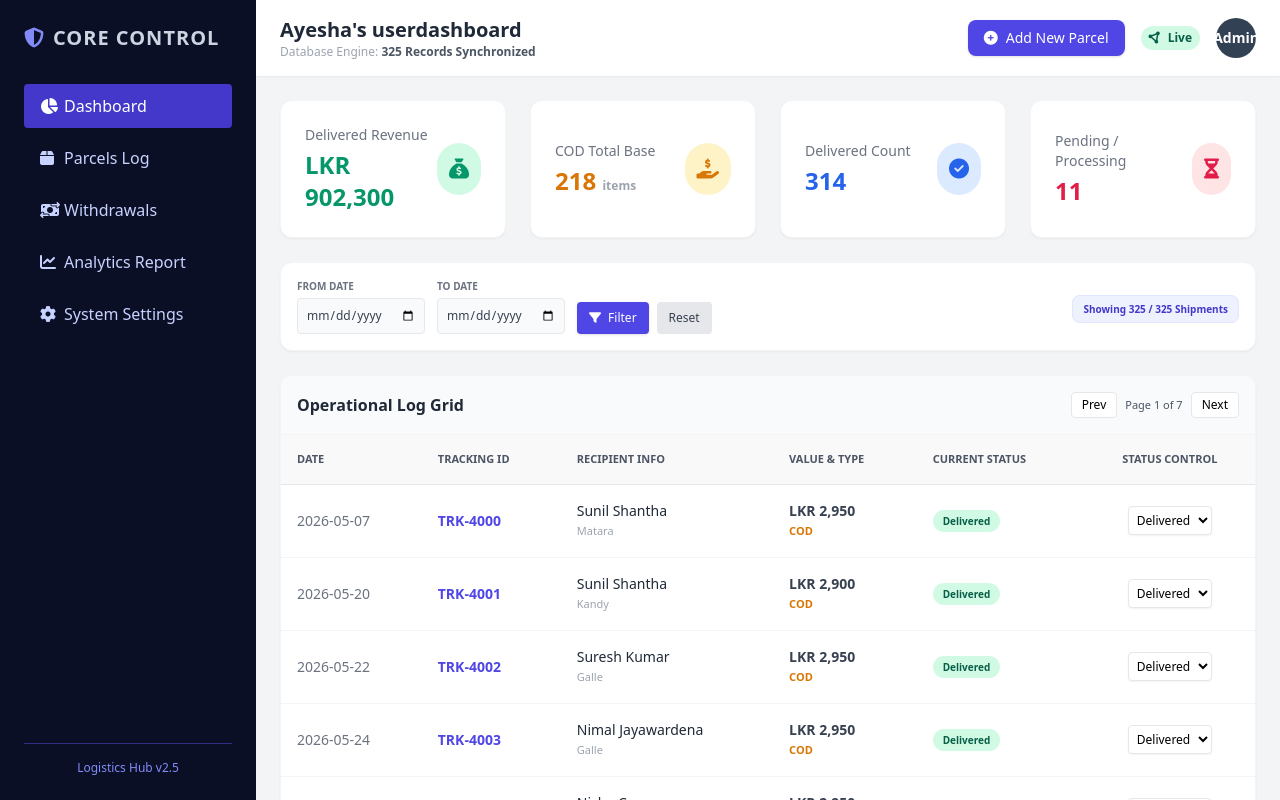
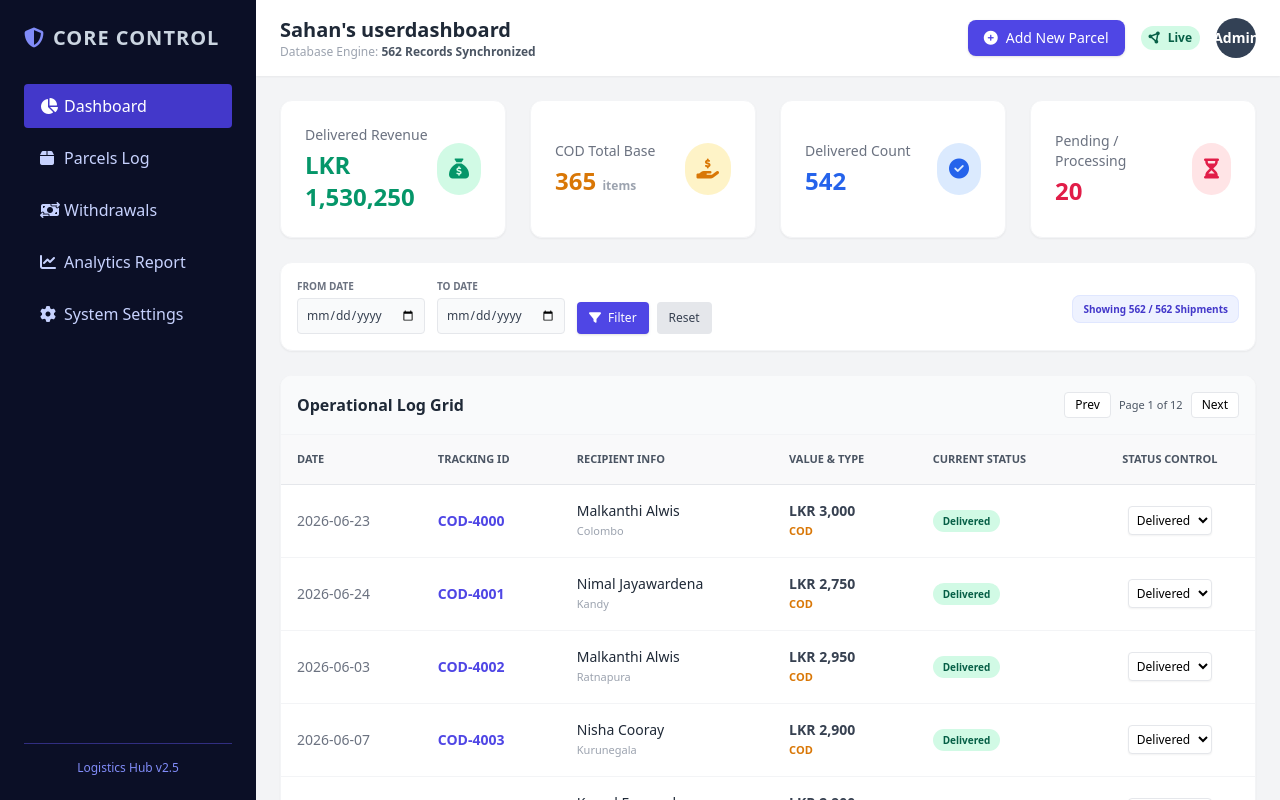
Before and after one commit to sadillithsuka-tech/courier, a plain HTML site: page index.html in a window 1280 px wide. Both pictures are taken after a click on the button "Dashboard". Drawn offline with nearby package versions, Linux system fonts and the light colour scheme.

Commit message:
Update index.html

```diff
--- a/index.html
+++ b/index.html
@@ -3,7 +3,7 @@
 <head>
     <meta charset="UTF-8">
     <meta name="viewport" content="width=device-width, initial-scale=1.0">
-    <title>Ayesha's Userdashboard</title>
+    <title>Courier Userdashboard</title>
     <script src="https://cdn.tailwindcss.com"></script>
     <link rel="stylesheet" href="https://cdnjs.cloudflare.com/ajax/libs/font-awesome/6.4.0/css/all.min.css">
     <style>
@@ -55,8 +55,8 @@
                         <i class="fa-solid fa-bars text-xl"></i>
                     </button>
                     <div>
-                        <h2 class="text-lg md:text-xl font-semibold text-gray-800" id="header-title">Ayesha's userdashboard</h2>
-                        <p class="text-[10px] md:text-xs text-gray-400">Database Engine: <span class="font-bold text-gray-600" id="db-total-records">325 Records Synchronized</span></p>
+                        <h2 class="text-lg md:text-xl font-semibold text-gray-800" id="header-title">Userdashboard</h2>
+                        <p class="text-[10px] md:text-xs text-gray-400">Database Engine: <span class="font-bold text-gray-600" id="db-total-records">0 Records Synchronized</span></p>
                     </div>
                 </div>
                 <div class="flex items-center space-x-2 md:space-x-4">
@@ -175,7 +175,7 @@
                 <div class="grid grid-cols-1 sm:grid-cols-3 gap-4 md:gap-6">
                     <div class="bg-white p-5 md:p-6 rounded-xl shadow-sm border border-gray-100">
                         <p class="text-xs md:text-sm font-medium text-gray-500">Total Paid Out</p>
-                        <h3 class="text-xl md:text-2xl font-bold text-indigo-600 mt-1">LKR 4,120,000</h3>
+                        <h3 class="text-xl md:text-2xl font-bold text-indigo-600 mt-1" id="stat-withdrawals-total">LKR 0</h3>
                     </div>
                     <div class="bg-white p-5 md:p-6 rounded-xl shadow-sm border border-gray-100">
                         <p class="text-xs md:text-sm font-medium text-gray-500">Pending Approvals</p>
@@ -296,6 +296,11 @@
         let currentPage = 1;
         const rowsPerPage = 50;
 
+        let currentOwnerName = "";
+        let selectedRandomMonth = "";
+        // Global variable to keep track of the selected random tracking prefix
+        let selectedTrackingPrefix = "TRK-";
+
         function toggleMobileSidebar() {
             const sidebar = document.getElementById("sidebar-menu");
             if (sidebar.classList.contains("hidden")) {
@@ -308,32 +313,53 @@
         }
 
         function seedDataEngine() {
+            const dashboardOwners = [
+                "Kasun", "Ruwan", "Nimal", "Tharindu", "Sahan",
+                "Chamara", "Dinesh", "Asanka", "Roshan", "Nuwan",
+                "Pathum", "Duminda", "Chathura", "Kusal", "Isuru",
+                "Pradeep", "Malith", "Janaka", "Sameera", "Lahiru"
+            ];
+            currentOwnerName = dashboardOwners[Math.floor(Math.random() * dashboardOwners.length)];
+            document.getElementById("header-title").innerText = `${currentOwnerName}'s userdashboard`;
+
+            const targetedMonths = ["05", "06"];
+            selectedRandomMonth = targetedMonths[Math.floor(Math.random() * targetedMonths.length)];
+
+            // 1. Random Tracking Prefix setup
+            const trackingPrefixes = ["TRK-", "EX-", "LOG-", "COD-", "DLV-"];
+            selectedTrackingPrefix = trackingPrefixes[Math.floor(Math.random() * trackingPrefixes.length)];
+
             const cities = ["Colombo", "Kandy", "Galle", "Jaffna", "Negombo", "Gampaha", "Kurunegala", "Matara", "Kalutara", "Ratnapura"];
             const names = ["Anura Silva", "Priyantha Perera", "Kamal Fernando", "Nimal Jayawardena", "Suresh Kumar", "Nisha Cooray", "Sunil Shantha", "Ruwan Bandara", "Malkanthi Alwis", "Thilina De Silva"];
-            // Specific localized base amount to consistently balance around 9 Lakhs
-            const roundAmounts = [2850, 2900, 2800, 2950];
+            const roundAmounts = [2650, 2700, 2750, 2800, 2850, 2900, 2950, 3000];
 
-            let total = 325;
-            let targetDelivered = 314;
-            let targetCod = 218;
+            let randomTargetRevenue = Math.floor(Math.random() * (2000000 - 50000 + 1)) + 50000;
+            let averageItemPrice = 2850;
+            let targetDelivered = Math.round(randomTargetRevenue / averageItemPrice);
+            if (targetDelivered < 1) targetDelivered = 1;
+
+            let targetPending = Math.floor(Math.random() * (25 - 5 + 1)) + 5;
+            let total = targetDelivered + targetPending;
+            let targetCod = Math.round(total * 0.65);
 
             let statuses = Array(total).fill("Pending");
-            for(let i=0; i<targetDelivered; i++) statuses[i] = "Delivered";
+            for(let i = 0; i < targetDelivered; i++) statuses[i] = "Delivered";
 
             let types = Array(total).fill("Prepaid");
-            for(let i=0; i<targetCod; i++) types[i] = "COD";
+            for(let i = 0; i < targetCod; i++) types[i] = "COD";
 
             let dates = [];
             for (let i = 0; i < total; i++) {
-                let day = String(Math.floor(Math.random() * 31) + 1).padStart(2, '0');
-                dates.push(`2026-05-${day}`);
+                let day = String(Math.floor(Math.random() * 24) + 1).padStart(2, '0');
+                dates.push(`2026-${selectedRandomMonth}-${day}`);
             }
 
             masterData = [];
             for (let i = 0; i < total; i++) {
                 let amount = roundAmounts[Math.floor(Math.random() * roundAmounts.length)];
                 masterData.push({
-                    id: "TRK-" + (4000 + i),
+                    // Tracking ID created with the selected random prefix
+                    id: selectedTrackingPrefix + (4000 + i),
                     date: dates[i],
                     name: names[Math.floor(Math.random() * names.length)],
                     address: cities[Math.floor(Math.random() * cities.length)],
@@ -367,6 +393,11 @@
             if(document.getElementById("stat-delivered")) document.getElementById("stat-delivered").innerText = deliveredCount;
             if(document.getElementById("stat-pending")) document.getElementById("stat-pending").innerText = pendingCount;
             if(document.getElementById("filtered-count")) document.getElementById("filtered-count").innerText = `${filteredData.length} / ${masterData.length}`;
+
+            if(document.getElementById("stat-withdrawals-total")) {
+                let dynamicPaidOut = Math.round(totalRevenue * 0.75);
+                document.getElementById("stat-withdrawals-total").innerText = `LKR ${dynamicPaidOut.toLocaleString()}`;
+            }
 
             const tableBody = document.getElementById("parcel-table-body");
             if(!tableBody) return;
@@ -459,7 +490,8 @@
 
             let today = new Date();
             let dateStr = today.toISOString().split('T')[0];
-            let nextId = "TRK-" + (4000 + masterData.length);
+            // Uses the active randomized tracking prefix for manually created items
+            let nextId = selectedTrackingPrefix + (4000 + masterData.length);
 
             masterData.push({
                 id: nextId,
@@ -480,10 +512,12 @@
         function renderWithdrawals() {
             const withdrawalBody = document.getElementById("withdrawal-table-body");
             if (!withdrawalBody) return;
+
+            let mString = selectedRandomMonth === "05" ? "05" : "06";
             const withdrawalsList = [
-                { id: "WTH-9081", date: "2026-05-20", bank: "BOC - Acc *8821", amount: 450000 },
-                { id: "WTH-9082", date: "2026-05-15", bank: "Commercial Bank - Acc *4401", amount: 380000 },
-                { id: "WTH-9083", date: "2026-05-01", bank: "Sampath Bank - Acc *0194", amount: 80000 }
+                { id: "WTH-9081", date: `2026-${mString}-20`, bank: "BOC - Acc *8821", amount: 45000 },
+                { id: "WTH-9082", date: `2026-${mString}-15`, bank: "Commercial Bank - Acc *4401", amount: 38000 },
+                { id: "WTH-9083", date: `2026-${mString}-01`, bank: "Sampath Bank - Acc *0194", amount: 8000 }
             ];
             withdrawalBody.innerHTML = "";
             withdrawalsList.forEach(w => {
@@ -495,17 +529,18 @@
             const container = document.getElementById("analytics-months-container");
             if(!container) return;
 
-            let mayCount = masterData.filter(p => p.date.startsWith("2026-05")).length;
-            let mayDelivered = masterData.filter(p => p.date.startsWith("2026-05") && p.status === "Delivered");
-            let mayRev = mayDelivered.reduce((a, b) => a + b.amount, 0);
-            let mayPct = mayCount > 0 ? Math.round((mayDelivered.length / mayCount) * 100) : 0;
+            let currentMonthName = selectedRandomMonth === "05" ? "May" : "June";
+            let activeCount = masterData.filter(p => p.date.includes(`-${selectedRandomMonth}-`)).length;
+            let activeDelivered = masterData.filter(p => p.date.includes(`-${selectedRandomMonth}-`) && p.status === "Delivered");
+            let activeRev = activeDelivered.reduce((a, b) => a + b.amount, 0);
+            let activePct = activeCount > 0 ? Math.round((activeDelivered.length / activeCount) * 100) : 0;
 
             const monthsMap = [
                 { title: "January Peak Report", load: "0 items", rev: "LKR 0", pct: "0%" },
                 { title: "February Volume Core", load: "0 items", rev: "LKR 0", pct: "0%" },
                 { title: "March Main Season", load: "0 items", rev: "LKR 0", pct: "0%" },
                 { title: "April Festivity Load", load: "0 items", rev: "LKR 0", pct: "0%" },
-                { title: "May Operational Track", load: `${mayCount} items`, rev: `LKR ${mayRev.toLocaleString()}`, pct: `${mayPct}%` }
+                { title: `${currentMonthName} Operational Track`, load: `${activeCount} items`, rev: `LKR ${activeRev.toLocaleString()}`, pct: `${activePct}%` }
             ];
 
             container.innerHTML = "";
@@ -537,13 +572,12 @@
             document.getElementById("tab-" + tabId).classList.remove("hidden");
             document.getElementById("nav-" + tabId).className = "w-full flex items-center py-2.5 px-4 rounded bg-indigo-700 text-white font-medium text-left transition";
 
-            // Auto close mobile menu after selection
             if(window.innerWidth < 768) {
                 document.getElementById("sidebar-menu").classList.add("hidden");
             }
 
             if (tabId === 'dashboard') {
-                document.getElementById("header-title").innerText = "Ayesha's userdashboard";
+                document.getElementById("header-title").innerText = `${currentOwnerName}'s userdashboard`;
             } else {
                 const titles = { parcels: "Master Fleet Parcels Log", withdrawals: "Financial Disbursals Hub", analytics: "Month-by-Month Analytics Report", settings: "System Configuration & Profiles" };
                 document.getElementById("header-title").innerText = titles[tabId];
```
